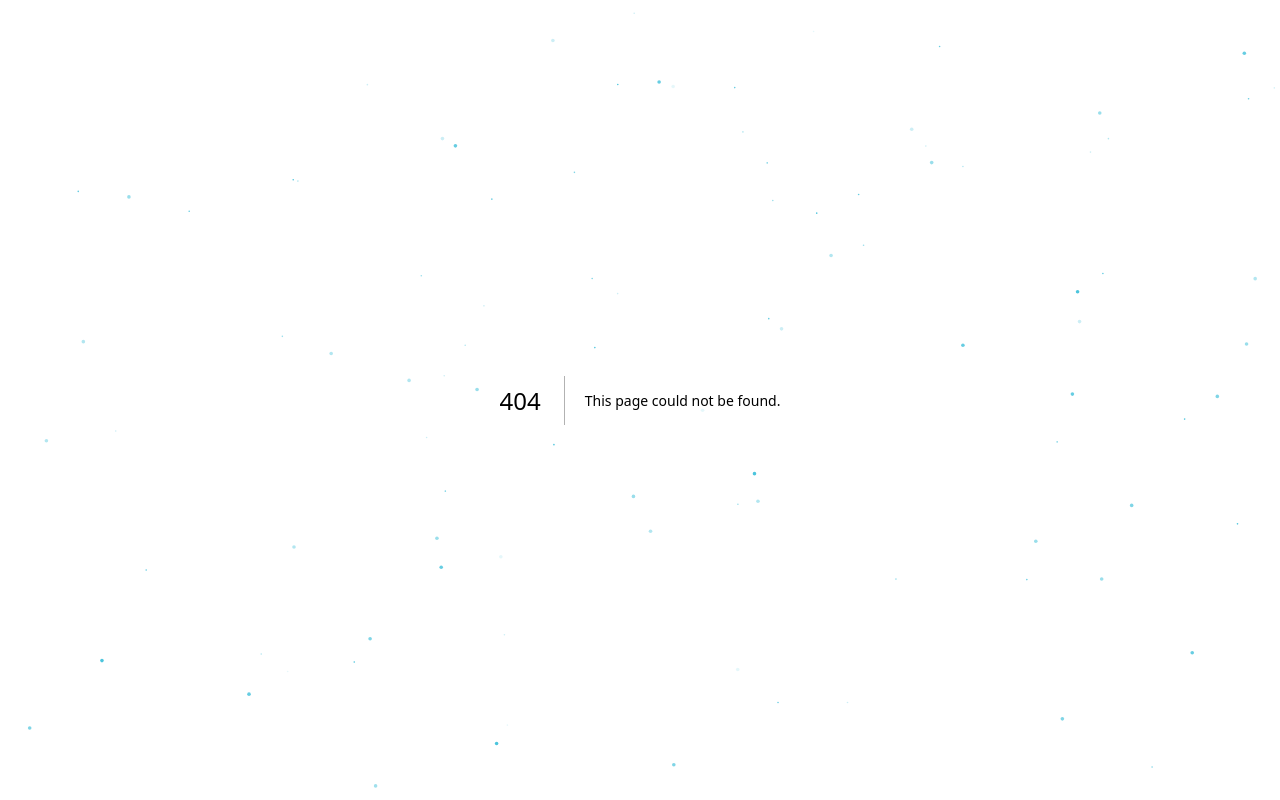
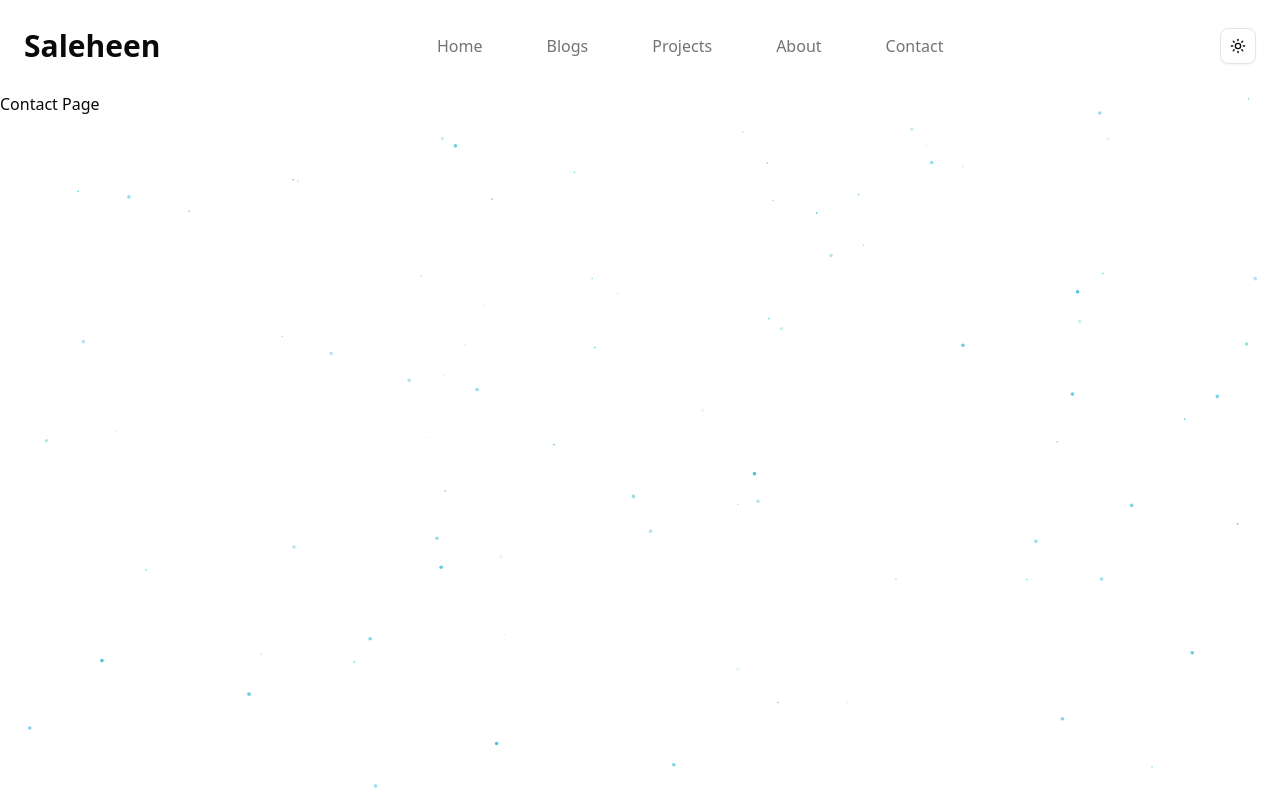
Before and after one commit to sakincse21/portfolio-blog, a Next.js app in the folder frontend/: page /contact in a window 1280 px wide. Before the commit this address had no page. Built offline with nearby package versions, Linux system fonts and the light colour scheme.

Commit message:
frontend login

```diff
--- /dev/null
+++ b/frontend/src/app/(public)/(home)/contact/page.tsx
@@ -0,0 +1,5 @@
+export default function ContactPage() {
+    return (
+        <div>Contact Page</div>
+    );
+}
--- a/frontend/src/modules/auth/LoginForm.tsx
+++ b/frontend/src/modules/auth/LoginForm.tsx
@@ -33,7 +33,6 @@ export default function LoginForm() {
     // console.log(`${envVars.backend_base_url}/auth/login`);
     const res = await fetch(`${envVars.backend_base_url}/auth/login`, {
       method: "POST",
-      cache: "no-cache",
       headers: {
         "Content-Type": "application/json",
       },
```
Also changed, not shown: 1 other file (tests, documents, lock files or other folders).
